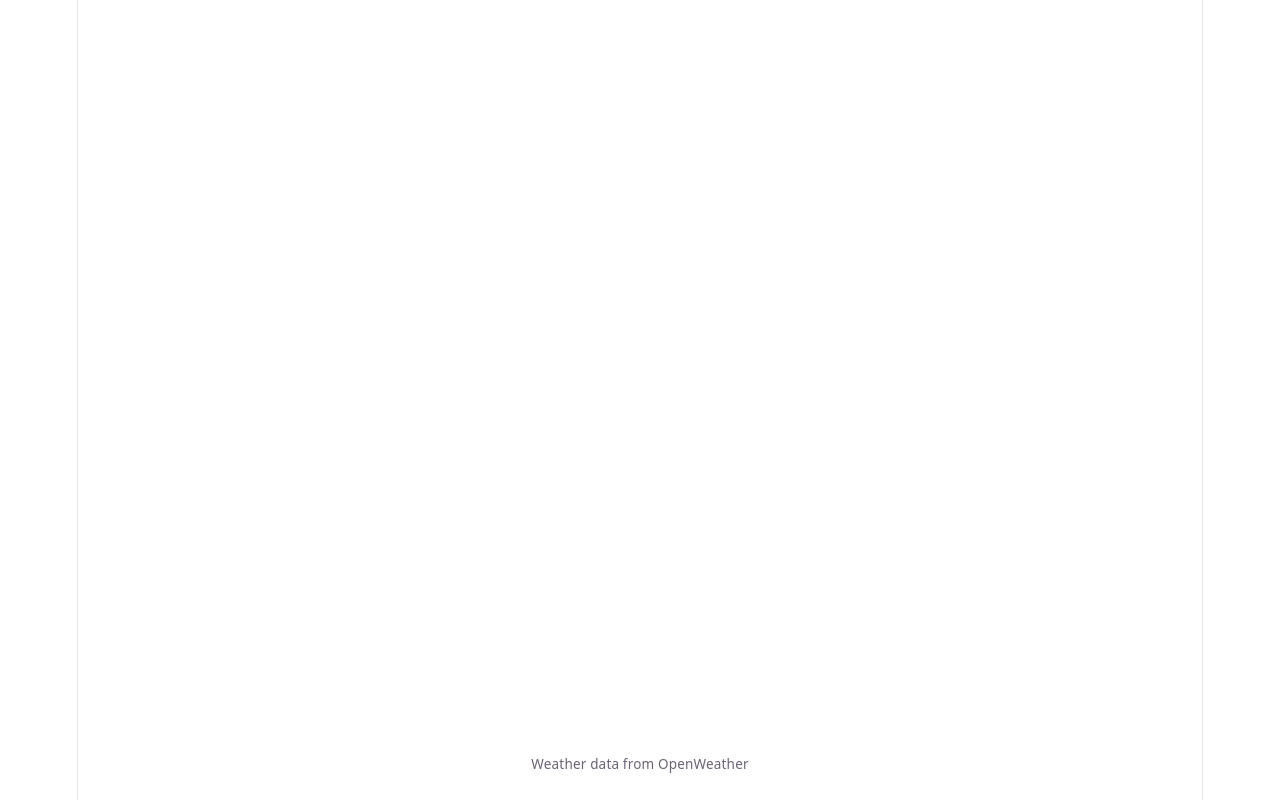
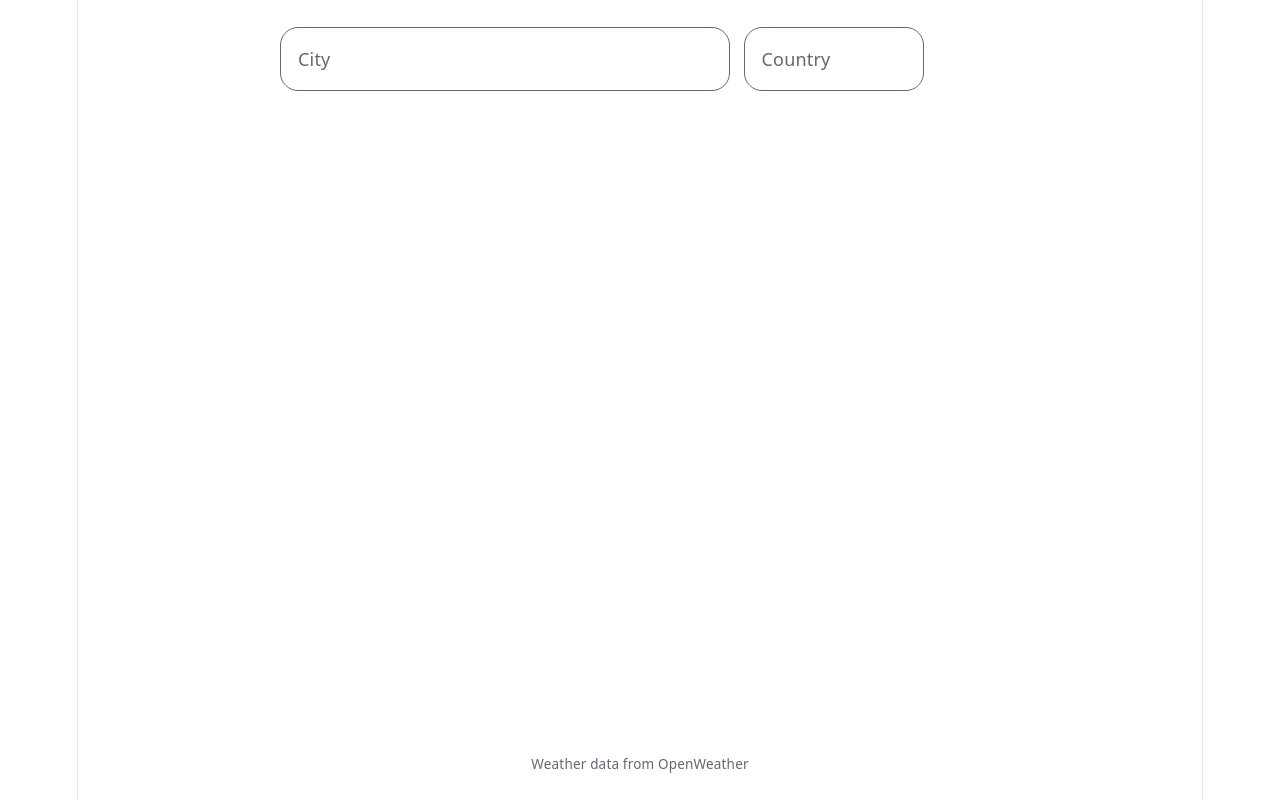
Before and after one commit to justincodestoday/Weather, a React (Vite) app: page / in a window 1280 px wide. Built offline with nearby package versions, Linux system fonts and the light colour scheme; no server answers.

Commit message:
Insert search bar and fix form logic

```diff
--- a/src/App.tsx
+++ b/src/App.tsx
@@ -2,8 +2,8 @@ import { useRef, useState } from "react";
 import { Searchbar } from "./components/Searchbar";
 import { isValidCountryCode } from "./utils/countries";
 
-const normaliseCountry = (value: string) => {
-  return value
+const normaliseCountry = (country: string) => {
+  return country
     .toUpperCase()
     .replace(/[^A-Z]/g, "")
     .slice(0, 2);
@@ -20,9 +20,9 @@ function App() {
 
   const abortRef = useRef<AbortController | null>(null);
 
-  const handleSubmit = async (cityInput: string, countryInput: string) => {
-    const cityValue = cityInput.trim();
-    const countryCodeValue = normaliseCountry(countryInput);
+  const handleSubmit = async () => {
+    const cityValue = city.trim();
+    const countryCodeValue = normaliseCountry(country);
 
     if (!cityValue) {
       setError("Please enter a city name.");
@@ -57,6 +57,22 @@ function App() {
 
   return (
     <div className="mx-auto flex min-h-dvh w-full max-w-2xl flex-col gap-4 px-4 py-6">
+      <div>
+        <Searchbar
+          city={city}
+          country={country}
+          onCityChange={setCity}
+          onCountryChange={(value) => setCountry(normaliseCountry(value))}
+          onSubmit={handleSubmit}
+          isLoading={isLoading}
+        />
+        {error && (
+          <p role="alert" className="mt-2 px-1 text-sm text-red-500">
+            {error}
+          </p>
+        )}
+      </div>
+
       <footer className="text-muted mt-auto pt-4 text-center text-xs">
         Weather data from OpenWeather
       </footer>
```
